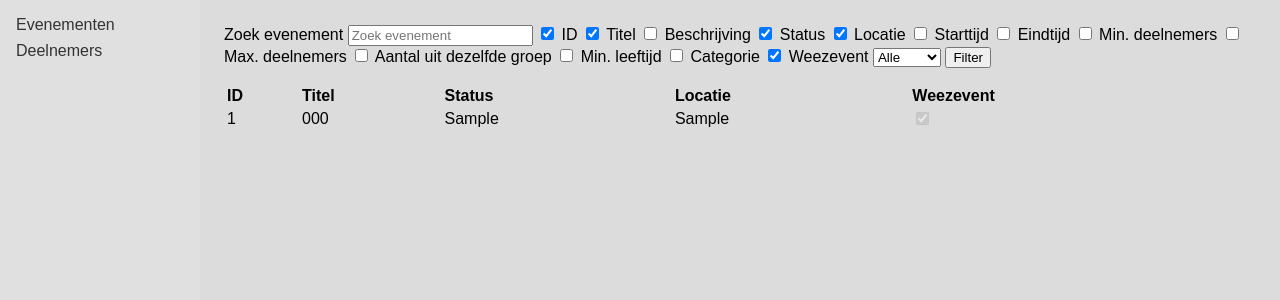
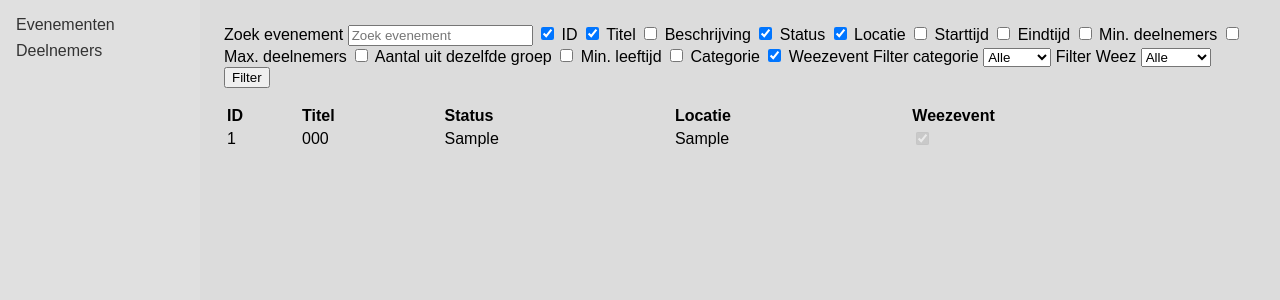
Before and after one commit to ScoutsGidsenVL/inschrijfbeheer, a Django app: page /evenementen/ in a window 1280 px wide. Shown: the part 60-360 px from the top of the page. Run offline with Django 5.2, Linux system fonts and the light colour scheme; a user stored in the database is signed in; tables that the repository leaves empty hold one stand-in row (values such as "Sample post").

Commit message:
feat: filter op Weez

```diff
--- a/src/inschrijfbeheer/views/evenementen_views.py
+++ b/src/inschrijfbeheer/views/evenementen_views.py
@@ -27,6 +27,7 @@ STANDAARD_KOLOMMEN = ["id", "titel", "status", "locatie", "is_weez"]
 def evenement_lijst(request: HttpRequest) -> HttpResponse:
     zoekterm: str = request.GET.get('q', '').strip()
     categorie_naam: str = request.GET.get('categorie', '').strip()
+    weez_filter: str = request.GET.get("weez", '')
     gekozen_kolommen = [k for k in request.GET.getlist("kolom") if k in KOLOMMEN]
     if not gekozen_kolommen:
         gekozen_kolommen = STANDAARD_KOLOMMEN
@@ -37,11 +38,16 @@ def evenement_lijst(request: HttpRequest) -> HttpResponse:
     )
 
     if categorie_naam:
-        print(categorie_naam)
         categorie = Categorie.objects.get(naam=categorie_naam)
         evenementen = evenementen.filter(
             categorie=categorie.id
         )
+
+    if weez_filter:
+        if weez_filter == '1':
+            evenementen = evenementen.filter(is_weez=True)
+        else:
+            evenementen = evenementen.exclude(is_weez=True)
 
     rijen = [
         (evenement.id, [getattr(evenement, kolom) for kolom in gekozen_kolommen])
--- a/src/templates/evenementen/evenementen_lijst.html
+++ b/src/templates/evenementen/evenementen_lijst.html
@@ -14,12 +14,23 @@
             {{ label }}
         </label>
     {% endfor %}
+    <label>
+        Filter categorie
         <select name="categorie" id="categorie">
             <option value="" {% if not request.GET.categorie %}selected{% endif %}>Alle</option>
             {% for categorie in categorieen %}
                 <option value="{{categorie.naam}}" {% if request.GET.categorie == categorie.naam %}selected{% endif %}>{{ categorie.naam }}</option>
             {% endfor %}
         </select>
+    </label>
+    <label>
+        Filter Weez
+        <select name="weez">
+            <option value="" {% if not request.GET.categorie %}selected{% endif %}>Alle</option>
+            <option value="1" {% if request.GET.categorie == "1" %}selected{% endif %}>Weez</option>
+            <option value="0" {% if request.GET.categorie == "0" %}selected{% endif %}>INIS/KV</option>
+        </select>
+    </label>
     <button type="submit">Filter</button>
 </form>
 
```
Lines whose indentation alone changed are shown as unchanged.
